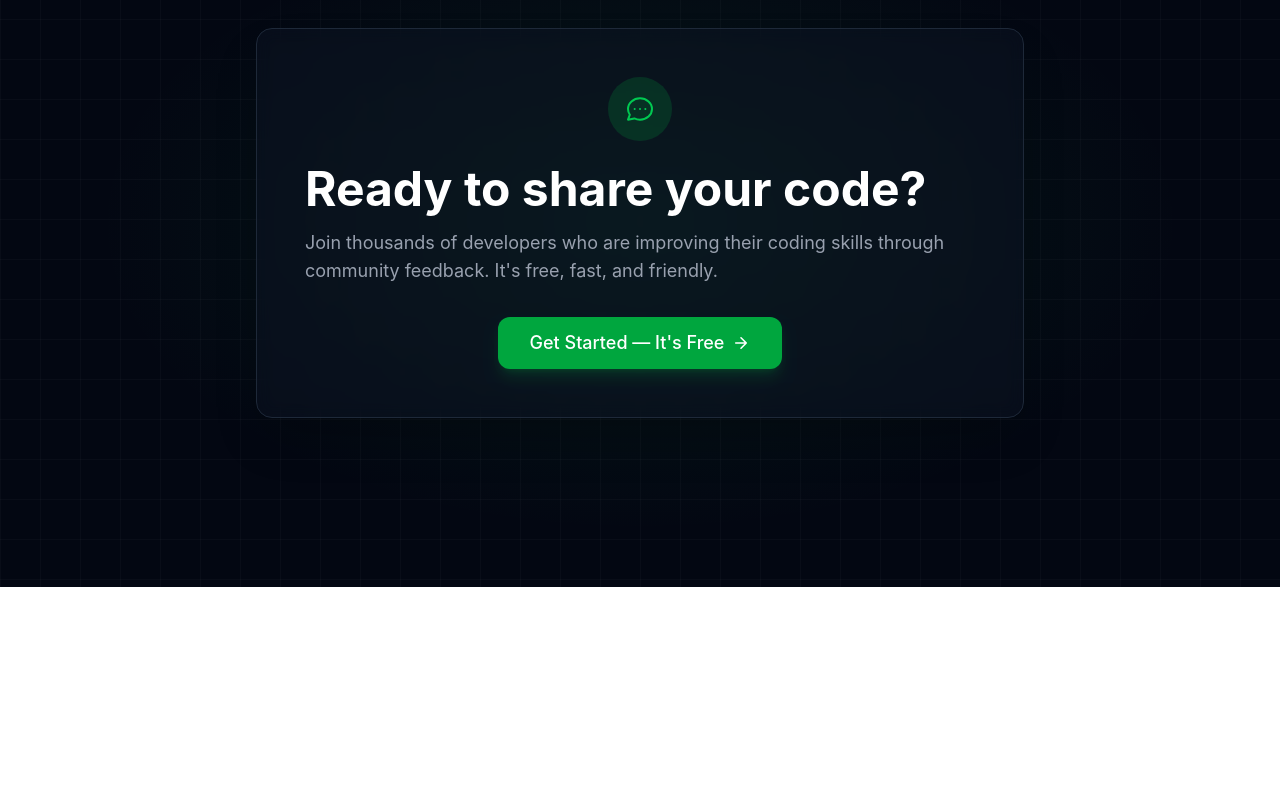
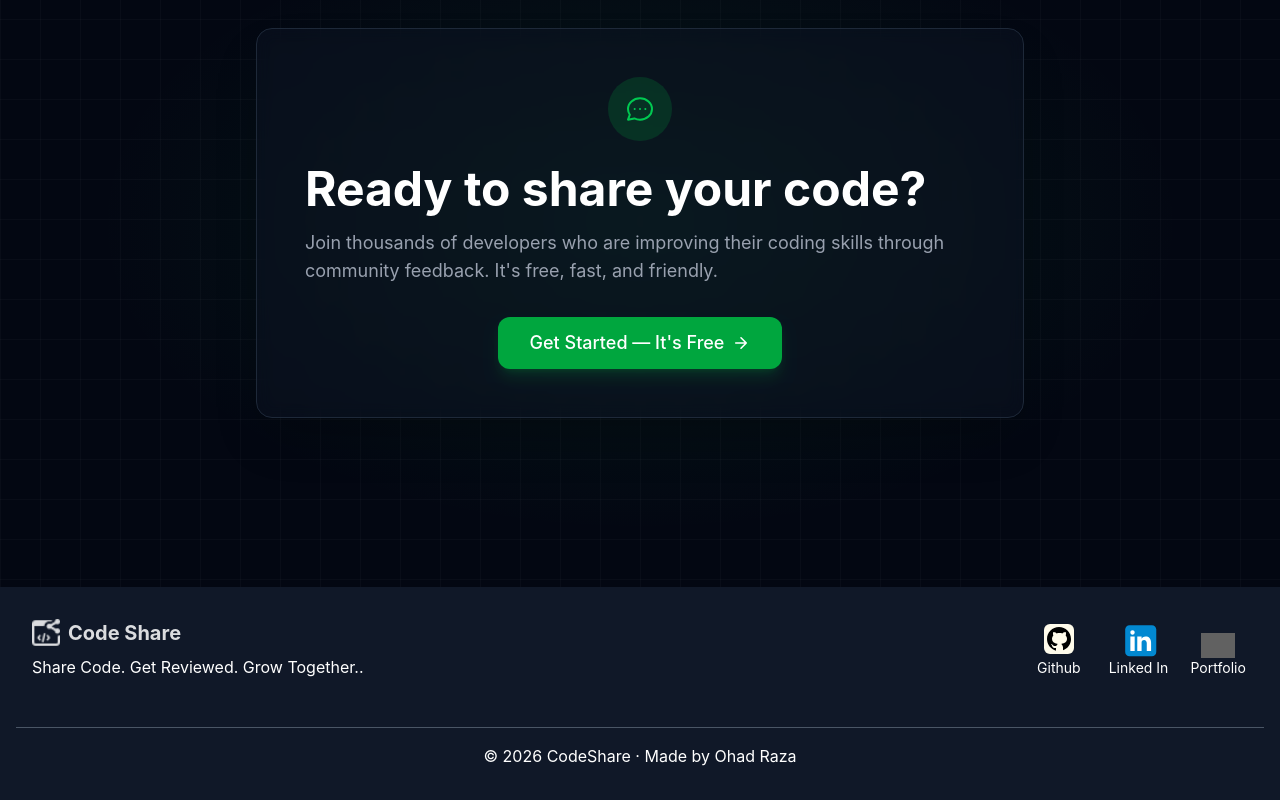
Before and after one commit to OhadRaza01/code-share, a React (Vite) app: page / in a window 1280 px wide. Shown: the part 2397-3197 px from the top of the page. Before the commit the page ends 2984 px from the top, so only its background shows below. Built offline with nearby package versions, Linux system fonts and the light colour scheme; grey boxes are pictures that could not be loaded.

Commit message:
add footer

```diff
--- a/src/App.jsx
+++ b/src/App.jsx
@@ -1,4 +1,5 @@
 import Features from "./components/Features/Features"
+import Footer from "./components/Footer/Footer"
 import Hero from "./components/Hero/Hero"
 import NavBar from "./components/NavBar/NavBar"
 
@@ -14,6 +15,7 @@ function App() {
         <Hero />
         <Features/>
       </main>
+      <Footer />
     </div>
     </>
   )
--- /dev/null
+++ b/src/components/Footer/Footer.jsx
@@ -0,0 +1,55 @@
+import React from 'react'
+import logo from "../../assets/logo.png"
+
+
+export default function Footer() {
+    return (
+        <footer>
+
+            <div className='w-full min-h-52 bg-gray-900 p-4 flex flex-col gap-8'>
+                <div className='flex flex-col gap-10 md:flex-row justify-center items-center md:justify-between  md:p-4 text-white'>
+                    <a href="">
+                        <div className='flex justify-center items-center md:justify-start gap-2 cursor-pointer font-bold opacity-85 text-xl '>
+                            <img src={logo} alt="Code share logo" width={24} className='invert md:w-7' />
+                            Code Share
+                        </div>
+                        <p className='mt-2'>Share Code. Get Reviewed. Grow Together..</p>
+                    </a>
+                    <div className='grid grid-cols-3 justify-center items-end gap-5'>
+                        <a className='transition-transform hover:translate-y-[-10px] duration-300 ease-in-out' href='https://github.com/OhadRaza01' target='_blank'>
+
+                            <div className='flex flex-col gap-1 justify-center items-center cursor-pointer '>
+                                <svg className='bg-amber-50 rounded-md' xmlns="http://www.w3.org/2000/svg" x="0px" y="0px" width="30" height="30" viewBox="0 0 30 30">
+                                    <path d="M15,3C8.373,3,3,8.373,3,15c0,5.623,3.872,10.328,9.092,11.63C12.036,26.468,12,26.28,12,26.047v-2.051 c-0.487,0-1.303,0-1.508,0c-0.821,0-1.551-0.353-1.905-1.009c-0.393-0.729-0.461-1.844-1.435-2.526 c-0.289-0.227-0.069-0.486,0.264-0.451c0.615,0.174,1.125,0.596,1.605,1.222c0.478,0.627,0.703,0.769,1.596,0.769 c0.433,0,1.081-0.025,1.691-0.121c0.328-0.833,0.895-1.6,1.588-1.962c-3.996-0.411-5.903-2.399-5.903-5.098 c0-1.162,0.495-2.286,1.336-3.233C9.053,10.647,8.706,8.73,9.435,8c1.798,0,2.885,1.166,3.146,1.481C13.477,9.174,14.461,9,15.495,9 c1.036,0,2.024,0.174,2.922,0.483C18.675,9.17,19.763,8,21.565,8c0.732,0.731,0.381,2.656,0.102,3.594 c0.836,0.945,1.328,2.066,1.328,3.226c0,2.697-1.904,4.684-5.894,5.097C18.199,20.49,19,22.1,19,23.313v2.734 c0,0.104-0.023,0.179-0.035,0.268C23.641,24.676,27,20.236,27,15C27,8.373,21.627,3,15,3z"></path>
+                                </svg>
+                                <div className='w-fit text-sm'>Github</div>
+                            </div>
+                        </a>
+                        <a className='transition-transform hover:translate-y-[-10px] duration-300 ease-in-out'>
+                            <div className='flex flex-col justify-center items-center cursor-pointer'>
+                                <svg xmlns="http://www.w3.org/2000/svg" x="0px" y="0px" width="38" height="38" viewBox="0 0 44 44">
+                                    <path fill="#0288D1" d="M42,37c0,2.762-2.238,5-5,5H11c-2.761,0-5-2.238-5-5V11c0-2.762,2.239-5,5-5h26c2.762,0,5,2.238,5,5V37z"></path><path fill="#FFF" d="M12 19H17V36H12zM14.485 17h-.028C12.965 17 12 15.888 12 14.499 12 13.08 12.995 12 14.514 12c1.521 0 2.458 1.08 2.486 2.499C17 15.887 16.035 17 14.485 17zM36 36h-5v-9.099c0-2.198-1.225-3.698-3.192-3.698-1.501 0-2.313 1.012-2.707 1.99C24.957 25.543 25 26.511 25 27v9h-5V19h5v2.616C25.721 20.5 26.85 19 29.738 19c3.578 0 6.261 2.25 6.261 7.274L36 36 36 36z"></path>
+                                </svg>
+                                <div className='w-fit text-sm'>Linked In</div>
+                            </div>
+
+                        </a>
+                        <a className='transition-transform hover:translate-y-[-10px] duration-300 ease-in-out' href="https://ohadraza.vercel.app/" target='_blank'>
+                            <div className='flex flex-col justify-center items-center cursor-pointer'>
+                                <img className='invert' width="34" height="34" src="https://img.icons8.com/parakeet-filled/48/resume.png" alt="resume" />
+                                <div className='w-fit text-sm'>Portfolio</div>
+                            </div>
+                        </a>
+
+                    </div>
+
+                </div>
+                <div className='text-center text-white border-t p-4 border-gray-600'>
+                    <h1>© 2026 CodeShare · Made by Ohad Raza</h1>
+                </div>
+            </div>
+
+
+        </footer>
+    )
+}
```
